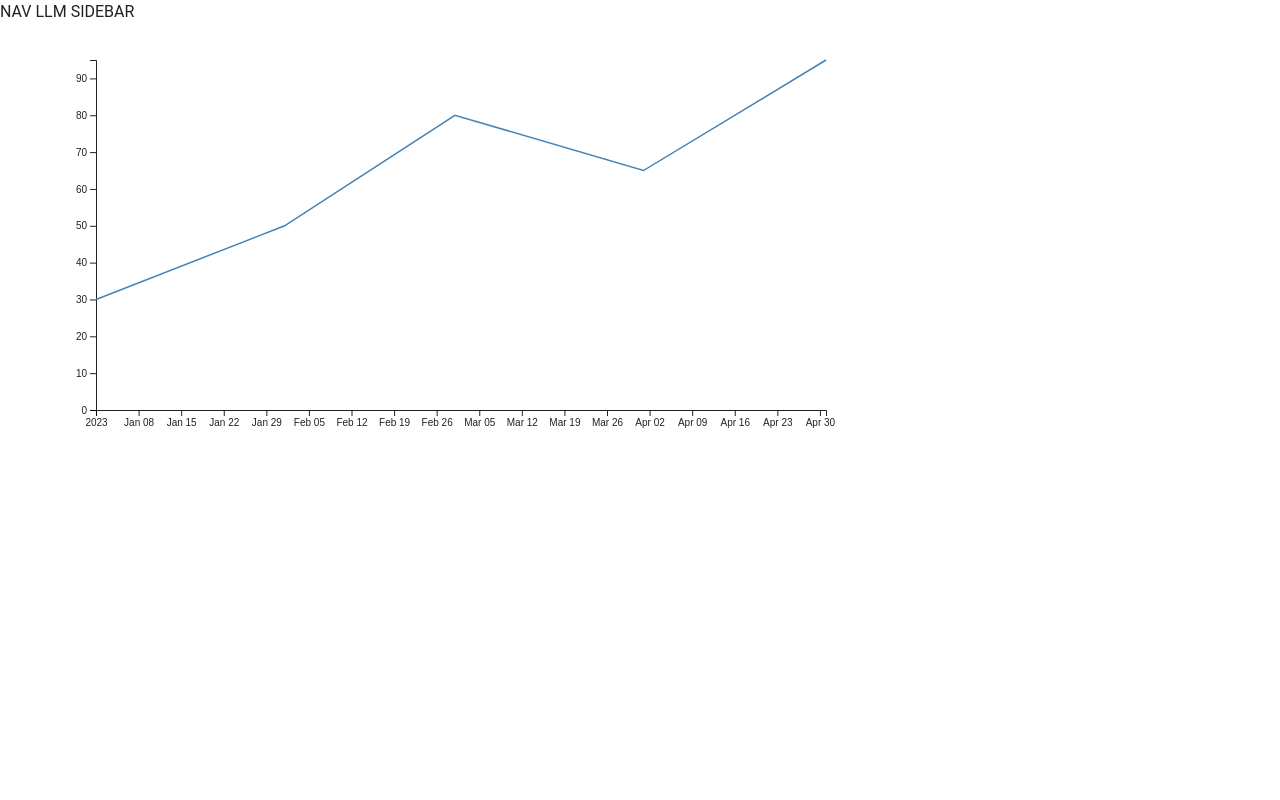
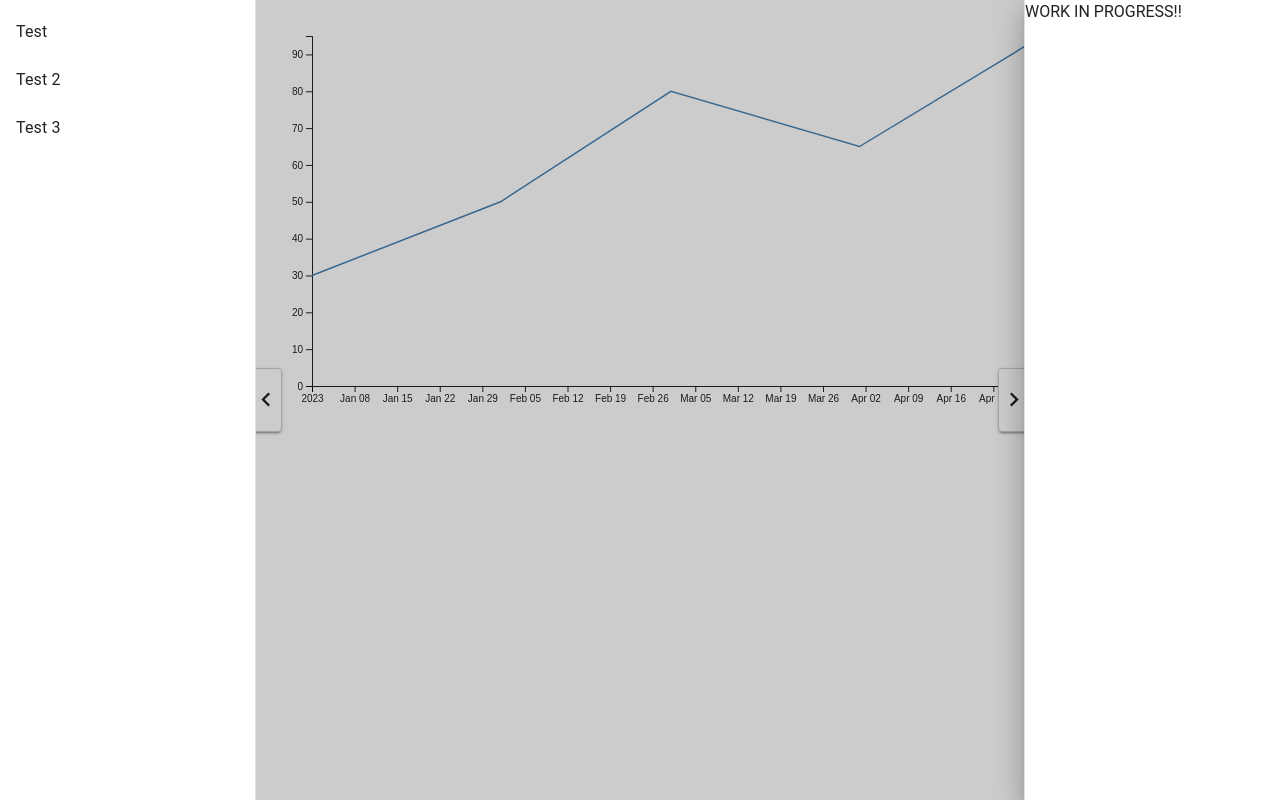
Before and after one commit to dataviscourse2024/group-project-llm-visualization, a Vue app in the folder web/: page / in a window 1280 px wide. Built offline with nearby package versions, Linux system fonts and the light colour scheme.

Commit message:
Add vuetify component configuration and sidebar styling (nav, llm sidebar)

```diff
--- a/web/index.html
+++ b/web/index.html
@@ -2,11 +2,12 @@
 <html lang="en">
   <head>
     <meta charset="UTF-8" />
+    <link rel="stylesheet" href="src/style.css">
     <meta name="viewport" content="width=device-width, initial-scale=1.0" />
     <title>Earthquake Visualization</title>
   </head>
   <body>
-    <div id="app"></div>
+    <div id="app" class="main-content"></div>
     <script type="module" src="/src/main.ts"></script>
   </body>
 </html>
--- a/web/package.json
+++ b/web/package.json
@@ -9,6 +9,7 @@
     "preview": "vite preview"
   },
   "dependencies": {
+    "@mdi/font": "^7.4.47",
     "d3": "^7.9.0",
     "vue": "^3.5.10",
     "vuetify": "^3.7.0-beta.1"
--- a/web/src/App.vue
+++ b/web/src/App.vue
@@ -2,7 +2,6 @@
 import Nav from './components/Nav.vue';
 import LLMSidebar from './components/LLMSidebar.vue';
 import VisContainer from './components/VisContainer.vue';
-
 </script>
 
 <template>
@@ -16,5 +15,4 @@ import VisContainer from './components/VisContainer.vue';
 </template>
 
 <style scoped>
-
 </style>
--- a/web/src/components/LLMSidebar.vue
+++ b/web/src/components/LLMSidebar.vue
@@ -1,11 +1,44 @@
 <script setup lang="ts">
+import { ref } from 'vue';
 
+const open = ref(true);
 </script>
 
 <template>
-  LLM SIDEBAR
+  <v-navigation-drawer
+    v-model="open"
+    app
+    location="right"
+    temporary
+  >
+    WORK IN PROGRESS!!
+  </v-navigation-drawer>
+  <v-btn
+    :class="[ 'toggle-btn', open ? 'open' : '' ]"
+    @click="open = !open"
+    icon
+  >
+    <v-icon
+      :icon="open ? 'mdi-chevron-right' : 'mdi-chevron-left'"
+      size="large"
+    ></v-icon>
+  </v-btn>
 </template>
 
 <style scoped>
-
+  .toggle-btn {
+    position: absolute;
+    top: 50%;
+    transform: translateY(-50%);
+    right: 0;
+    max-width: 32px;
+    min-height: 64px;
+    background-color: white;
+    border: 1px solid #ccc;
+    border-radius: 4px;
+    z-index: 0;
+  }
+  .toggle-btn.open {
+    right: 250px;
+  }
 </style>
--- a/web/src/components/Nav.vue
+++ b/web/src/components/Nav.vue
@@ -1,11 +1,48 @@
 <script setup lang="ts">
+import { ref } from 'vue';
 
+const open = ref(true);
+
+const items = [
+  "Test", "Test 2", "Test 3"
+]
 </script>
 
 <template>
-  NAV
+  <v-navigation-drawer
+    v-model="open"
+  >
+    <v-list
+      :items="items"
+  ></v-list>
+  </v-navigation-drawer>
+  <v-btn
+    :class="[ 'toggle-btn', open ? 'open' : '' ]"
+    @click="open = !open"
+    icon
+  >
+    <v-icon
+      :icon="open ? 'mdi-chevron-left' : 'mdi-chevron-right'"
+      size="large"
+    ></v-icon>
+  </v-btn>
+
 </template>
 
 <style scoped>
-
+  .toggle-btn {
+    position: absolute;
+    top: 50%;
+    transform: translateY(-50%);
+    left: 0; /* Change from right to left */
+    max-width: 32px;
+    min-height: 64px;
+    background-color: white;
+    border: 1px solid #ccc;
+    border-radius: 4px;
+    z-index: 1; /* Ensure it appears above the drawer */
+  }
+  .toggle-btn.open {
+    left: 250px; /* Adjust this value based on the width of your navigation drawer */
+  }
 </style>
--- a/web/src/plugins/vuetify.ts
+++ b/web/src/plugins/vuetify.ts
@@ -1,13 +1,10 @@
-import { createVuetify } from 'vuetify'
-import 'vuetify/styles'
-import { aliases, mdi } from 'vuetify/iconsets/mdi'
+import { createVuetify } from 'vuetify';
+import * as components from 'vuetify/components';
+import * as directives from 'vuetify/directives';
+import 'vuetify/styles';
+
 
 export default createVuetify({
-  icons: {
-    defaultSet: 'mdi',
-    aliases,
-    sets: {
-      mdi,
-    },
-  },
-})
+  components,
+  directives,
+});
```
Also changed, not shown: web/src/components/visualizations/LineChart.vue (+5 -2 lines), web/src/main.ts (+4 -3 lines), 2 other files (tests, documents, lock files or other folders).
